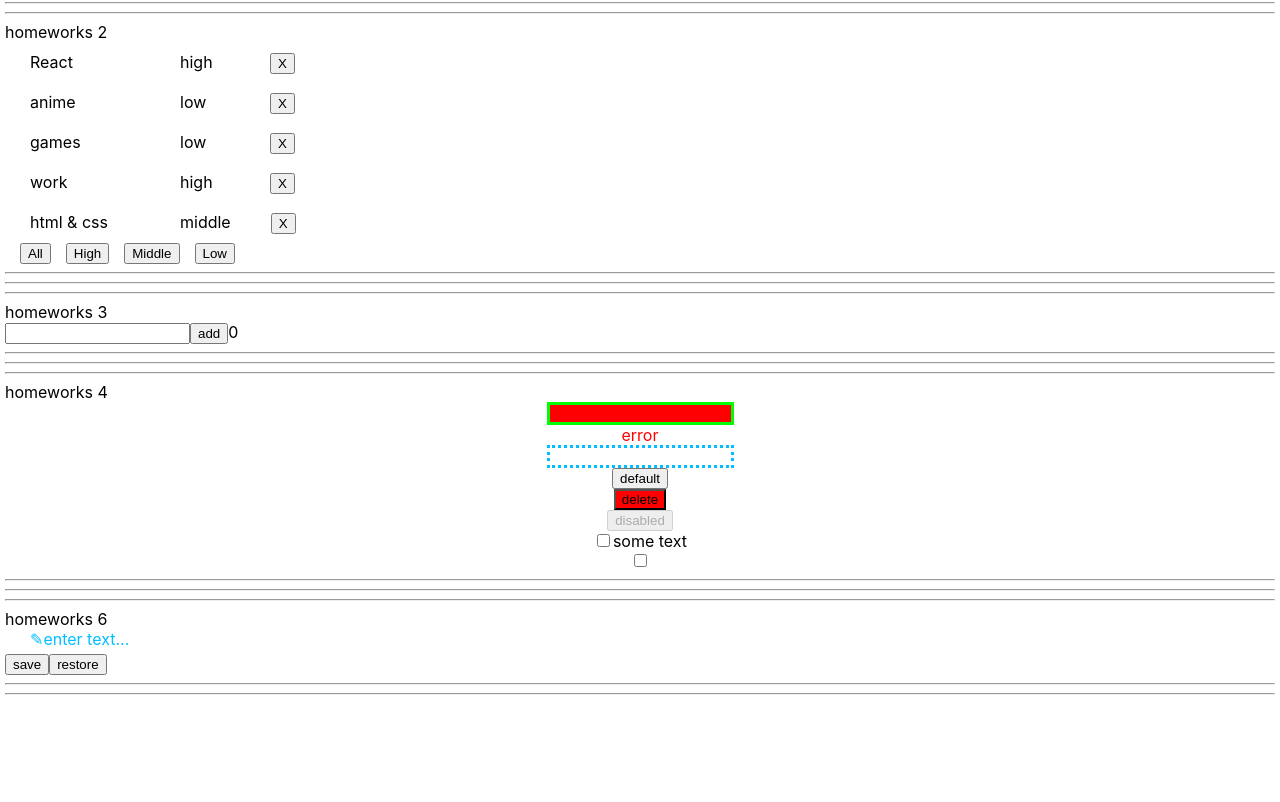
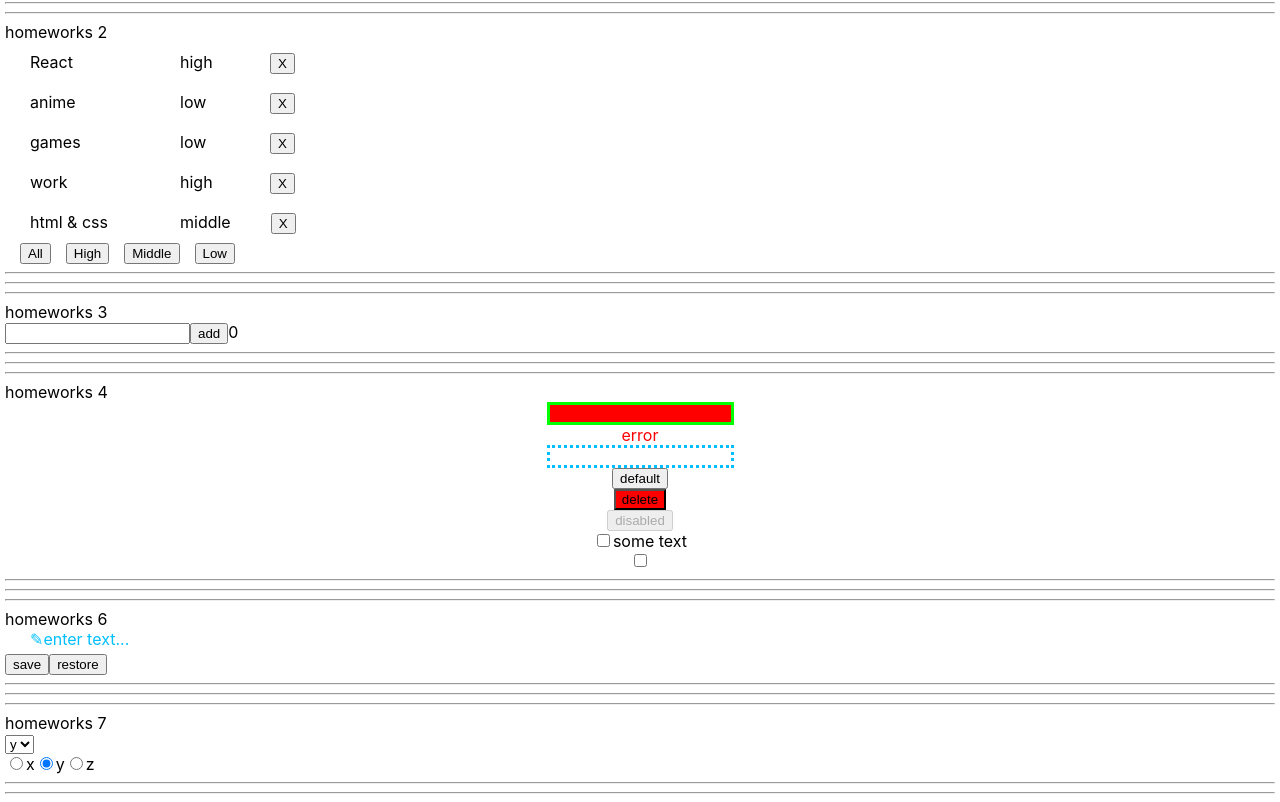
Before and after one commit to Lam1ro4eQ/itKamasutra, a React (Create React App) app: page /pre-junior in a window 1280 px wide. Shown: the part 225-1027 px from the top of the page. Before the commit the page ends 928 px from the top, so only its background shows below. Built offline with nearby package versions, Linux system fonts and the light colour scheme.

Commit message:
Ignat lesson 7

```diff
--- a/src/p2-homeworks/h5-rrd-v6/pages/PreJunior.tsx
+++ b/src/p2-homeworks/h5-rrd-v6/pages/PreJunior.tsx
@@ -4,6 +4,7 @@ import HW2 from '../../h2/HW2'
 import HW3 from '../../h3/HW3'
 import HW4 from '../../h4/HW4'
 import HW6 from '../../h6/HW6'
+import HW7 from '../../h7/HW7'
 
 export function PreJunior() {
     return (
@@ -13,6 +14,7 @@ export function PreJunior() {
             <HW3/>
             <HW4/>
             <HW6/>
+            <HW7/>
 
         </div>
     )
--- a/src/p2-homeworks/h7/common/c5-SuperSelect/SuperSelect.tsx
+++ b/src/p2-homeworks/h7/common/c5-SuperSelect/SuperSelect.tsx
@@ -3,21 +3,25 @@ import React, {SelectHTMLAttributes, DetailedHTMLProps, ChangeEvent} from 'react
 type DefaultSelectPropsType = DetailedHTMLProps<SelectHTMLAttributes<HTMLSelectElement>, HTMLSelectElement>
 
 type SuperSelectPropsType = DefaultSelectPropsType & {
-    options?: any[]
-    onChangeOption?: (option: any) => void
+    options?: Array<string>
+    onChangeOption?: (option: string) => void
 }
 
 const SuperSelect: React.FC<SuperSelectPropsType> = (
     {
         options,
-        onChange, onChangeOption,
+        onChange,
+        onChangeOption,
         ...restProps
     }
 ) => {
-    const mappedOptions: any[] = []; // map options with key
+    const mappedOptions: Array<any> = options ? options.map((o, index) => (
+         <option key={`${index}_${o}`} value={o}>{o}</option>
+    )) : []; // map options with key
 
     const onChangeCallback = (e: ChangeEvent<HTMLSelectElement>) => {
-        // onChange, onChangeOption
+        onChange && onChange(e)// onChange, onChangeOption
+        onChangeOption && onChangeOption(e.currentTarget.value)
     }
 
     return (
--- a/src/p2-homeworks/h7/common/c6-SuperRadio/SuperRadio.tsx
+++ b/src/p2-homeworks/h7/common/c6-SuperRadio/SuperRadio.tsx
@@ -3,8 +3,8 @@ import React, {ChangeEvent, InputHTMLAttributes, DetailedHTMLProps} from 'react'
 type DefaultRadioPropsType = DetailedHTMLProps<InputHTMLAttributes<HTMLInputElement>, HTMLInputElement>
 
 type SuperRadioPropsType = DefaultRadioPropsType & {
-    options?: any[]
-    onChangeOption?: (option: any) => void
+    options?: Array<string>
+    onChangeOption?: (option: string) => void
 }
 
 const SuperRadio: React.FC<SuperRadioPropsType> = (
@@ -16,14 +16,20 @@ const SuperRadio: React.FC<SuperRadioPropsType> = (
     }
 ) => {
     const onChangeCallback = (e: ChangeEvent<HTMLInputElement>) => {
-        // onChange, onChangeOption
+        onChange && onChange(e)// onChange, onChangeOption
+        onChangeOption && onChangeOption(e.currentTarget.value)
     }
 
 
-    const mappedOptions: any[] = options ? options.map((o, i) => ( // map options with key
+    const mappedOptions: Array<any> = options ? options.map((o, i) => ( // map options with key
         <label key={name + '-' + i}>
             <input
                 type={'radio'}
+                name={name}
+                checked={o === value}
+                onChange={onChangeCallback}
+                value={o}
+                {...restProps}
                 // name, checked, value, onChange
             />
             {o}
```
